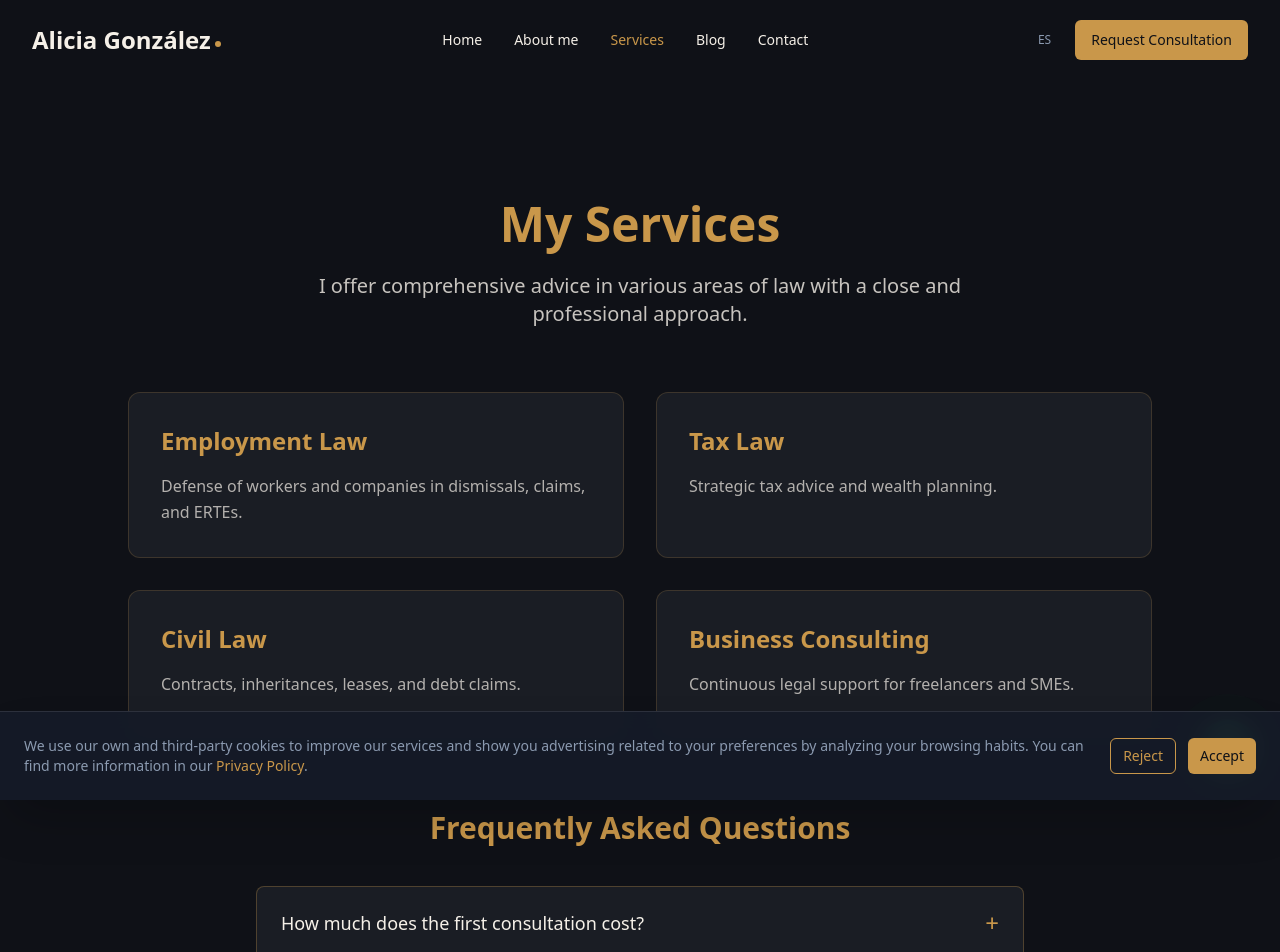
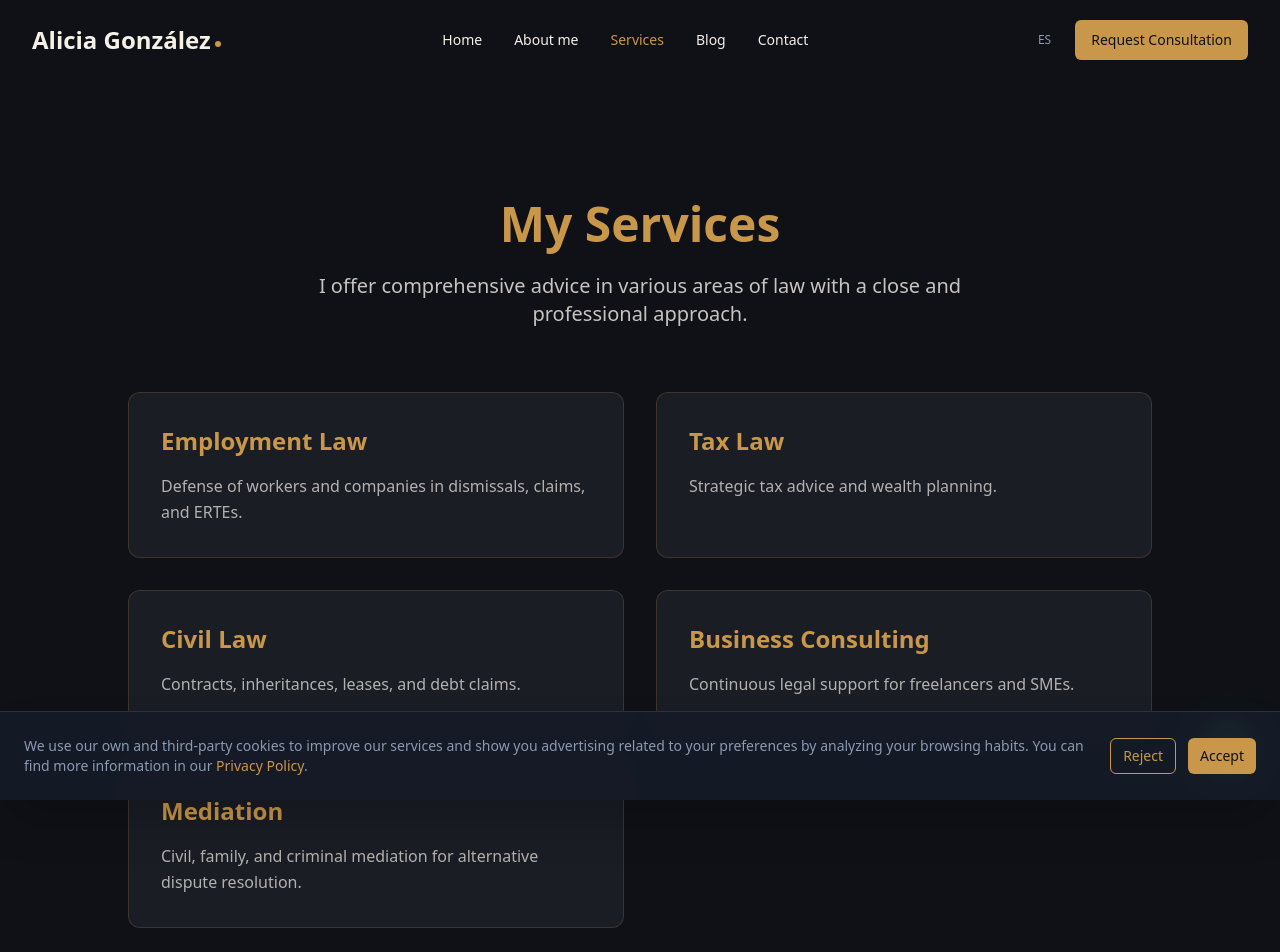
Before and after one commit to PabloVallecillos/alicia-gonzalez-web, a Next.js app: page /en/servicios in a window 1280 px wide. Shown: the top 952 px of the page. Built offline with nearby package versions, Linux system fonts and the light colour scheme.

Commit message:
feat: add mediation service

```diff
--- a/messages/en.json
+++ b/messages/en.json
@@ -18,6 +18,8 @@
     "practiceAreasCivilDesc": "Contracts, inheritances, leases, and debt claims.",
     "practiceAreasEmpresaTitle": "Business Consulting",
     "practiceAreasEmpresaDesc": "Continuous legal support for freelancers and SMEs.",
+    "practiceAreasMediacionTitle": "Mediation",
+    "practiceAreasMediacionDesc": "Civil, family, and criminal mediation for alternative dispute resolution.",
     "finalCtaTitle": "Need legal advice?",
     "finalCtaDesc": "We analyze your case with professionalism and look for the best solution.",
     "finalCtaButton": "Contact Now"
--- a/messages/es.json
+++ b/messages/es.json
@@ -18,6 +18,8 @@
     "practiceAreasCivilDesc": "Contratos, herencias, arrendamientos y reclamaciones de cantidad.",
     "practiceAreasEmpresaTitle": "Asesoría Empresarial",
     "practiceAreasEmpresaDesc": "Apoyo legal continuo para autónomos y PYMEs.",
+    "practiceAreasMediacionTitle": "Mediación",
+    "practiceAreasMediacionDesc": "Mediación civil, familiar y penal para la resolución alternativa de conflictos.",
     "finalCtaTitle": "¿Necesitas asesoramiento legal?",
     "finalCtaDesc": "Analizamos tu caso con profesionalidad y buscamos la mejor solución.",
     "finalCtaButton": "Contactar ahora"
--- a/src/app/[locale]/servicios/page.tsx
+++ b/src/app/[locale]/servicios/page.tsx
@@ -15,7 +15,8 @@ export default function ServiciosPage() {
     { title: tIndex("practiceAreasLaboralTitle"), desc: tIndex("practiceAreasLaboralDesc") },
     { title: tIndex("practiceAreasFiscalTitle"), desc: tIndex("practiceAreasFiscalDesc") },
     { title: tIndex("practiceAreasCivilTitle"), desc: tIndex("practiceAreasCivilDesc") },
-    { title: tIndex("practiceAreasEmpresaTitle"), desc: tIndex("practiceAreasEmpresaDesc") }
+    { title: tIndex("practiceAreasEmpresaTitle"), desc: tIndex("practiceAreasEmpresaDesc") },
+    { title: tIndex("practiceAreasMediacionTitle"), desc: tIndex("practiceAreasMediacionDesc") }
   ];
 
   return (
```
